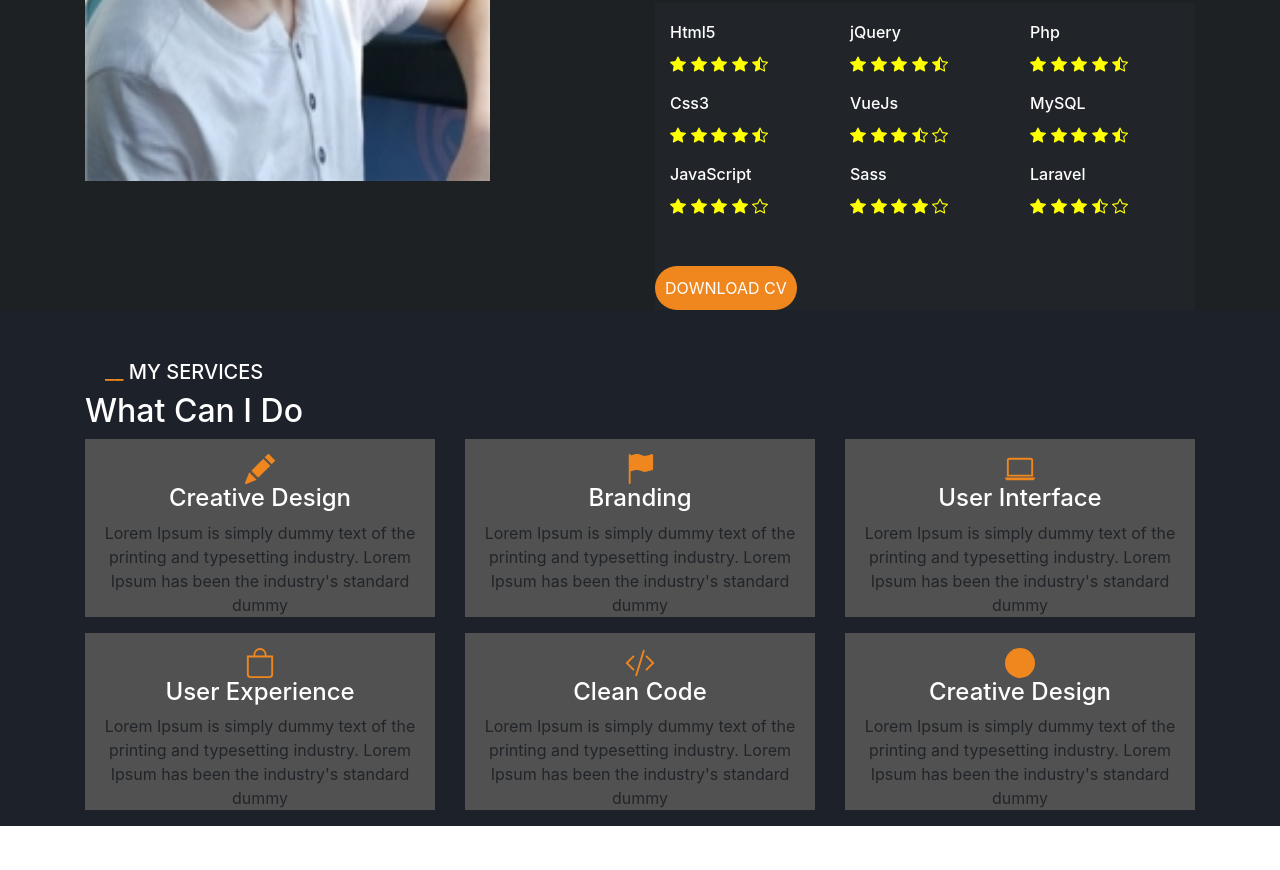
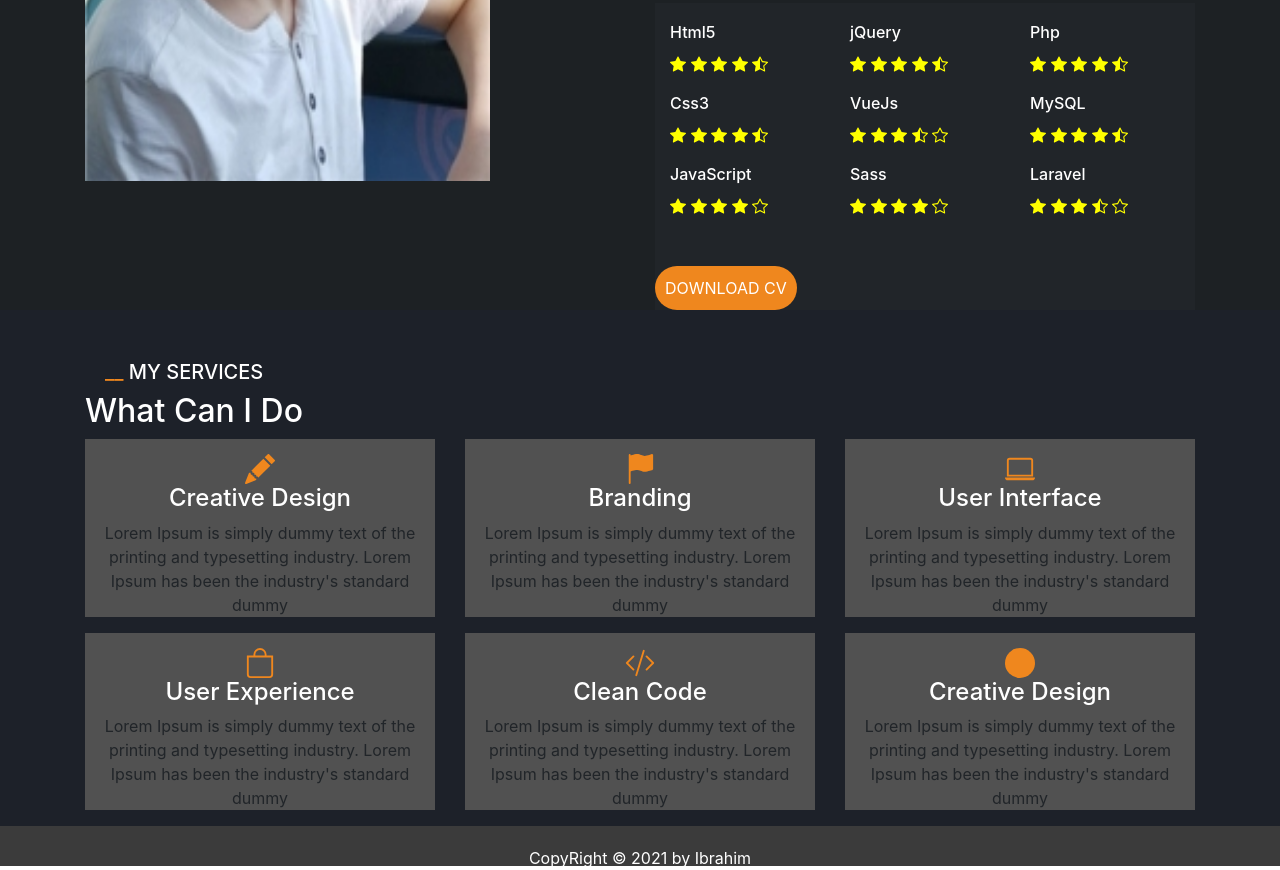
Before and after one commit to AsmaaIbraheem88/Ibrahim-portfolio, a plain HTML site: page index.html in a window 1280 px wide. Shown: the part 1114-1984 px from the top of the page. Before the commit the page ends 1940 px from the top, so only its background shows below. Drawn offline with nearby package versions, Linux system fonts and the light colour scheme.

Commit message:
Update index.html

```diff
--- a/index.html
+++ b/index.html
@@ -356,6 +356,17 @@
             </div>
         </div>
     </section>
+
+
+    <footer class="footer text-center" style="background-color:#343333f5;color: white; height: 40px;padding:20px;">
+
+        <div class="container">
+
+            CopyRight &copy; 2021 by Ibrahim
+
+        </div>
+
+    </footer>
     <!--     Option 1: jQuery and Bootstrap Bundle (includes Popper) -->
     <script src="https://code.jquery.com/jquery-3.5.1.slim.min.js" integrity="sha384-DfXdz2htPH0lsSSs5nCTpuj/zy4C+OGpamoFVy38MVBnE+IbbVYUew+OrCXaRkfj" crossorigin="anonymous"></script>
     <script src="https://cdn.jsdelivr.net/npm/bootstrap@4.6.0/dist/js/bootstrap.bundle.min.js" integrity="sha384-Piv4xVNRyMGpqkS2by6br4gNJ7DXjqk09RmUpJ8jgGtD7zP9yug3goQfGII0yAns" crossorigin="anonymous"></script>
```
